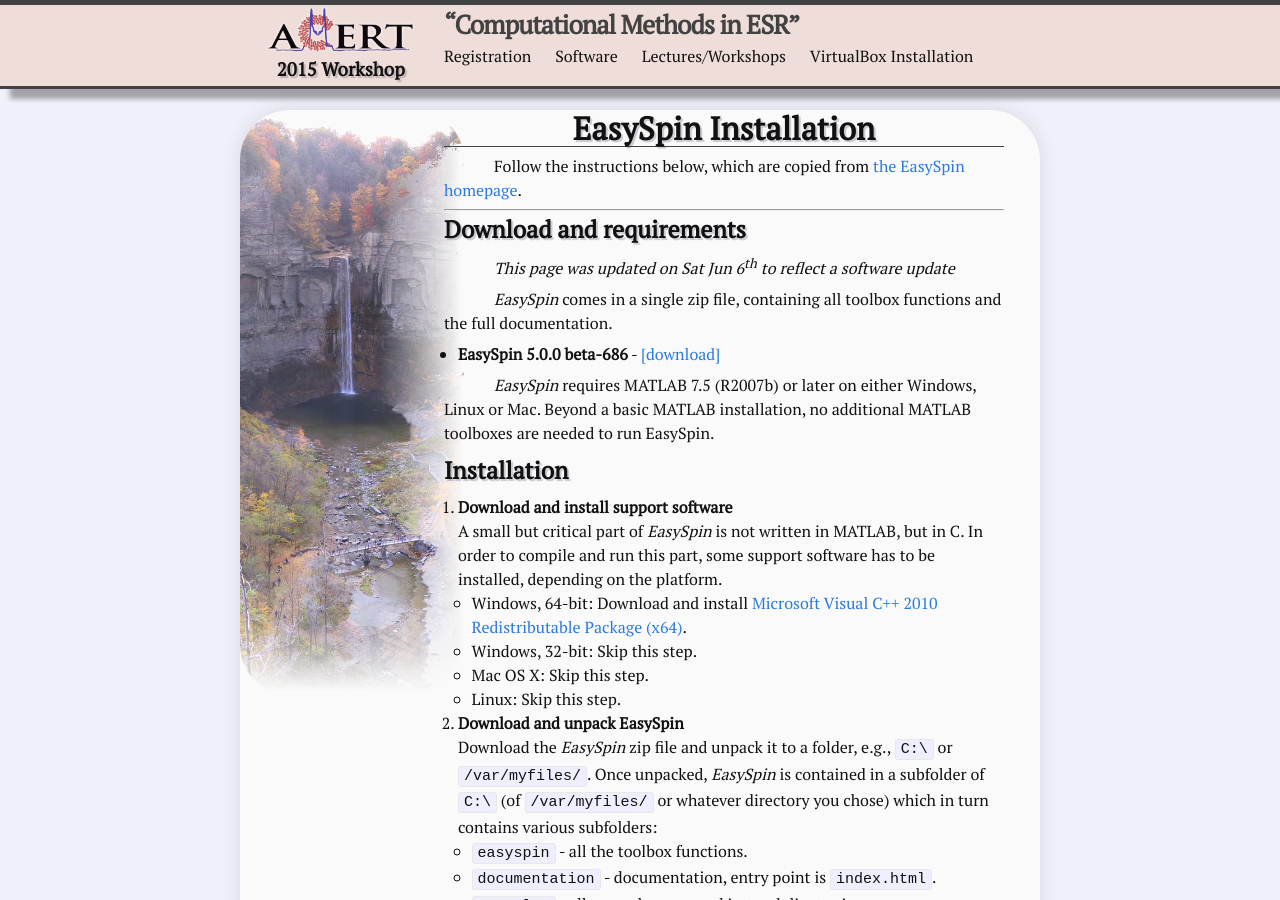
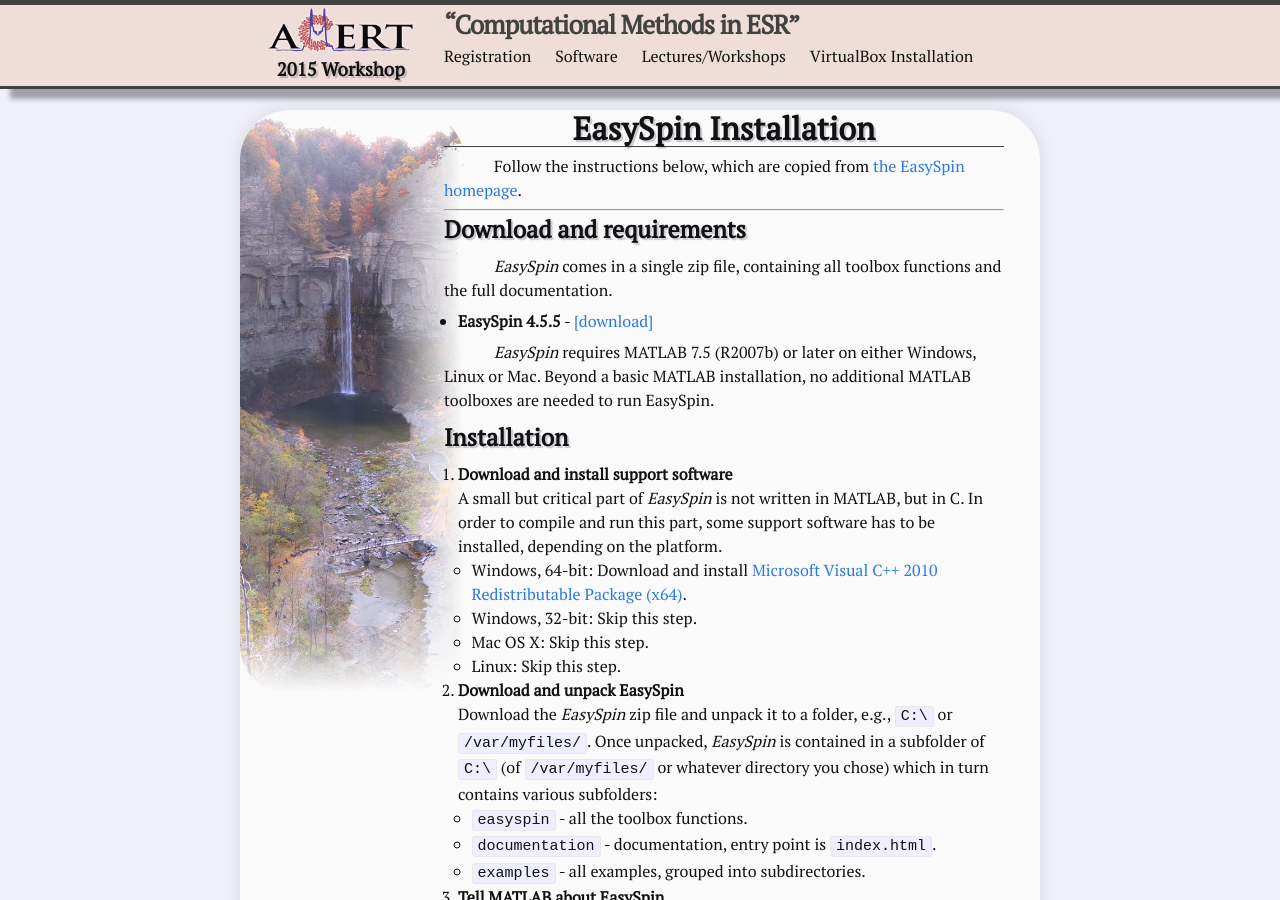
Before and after one commit to jmfranck/acert.github.io, a Jekyll site: the page built from Software/EasySpin.md, in a window 1280 px wide and 900 px high. Built offline with Jekyll 4.4.1, drawn with Linux system fonts in a browser that asks for light colours.

Commit message:
revert back -- easyspin link broken

```diff
--- a/Software/EasySpin.md
+++ b/Software/EasySpin.md
@@ -11,13 +11,12 @@ Follow the instructions below, which are copied from [the EasySpin homepage](htt
 -----------------------------------------------------------
 
 ## Download and requirements
-*This page was updated on Sat Jun 6<sup>th</sup> to reflect a software update*
 
 *EasySpin* comes in a single zip file, containing all toolbox functions
 and the full documentation.
 
--   **EasySpin 5.0.0 beta-686** -
-    [[download]](http://easyspin.org/es50b686.zip)
+-   **EasySpin 4.5.5** -
+    [[download]](http://easyspin.org/easyspin-4.5.5.zip)
 
 *EasySpin* requires MATLAB 7.5 (R2007b) or later on either Windows,
 Linux or Mac. Beyond a basic MATLAB installation, no additional MATLAB
```
